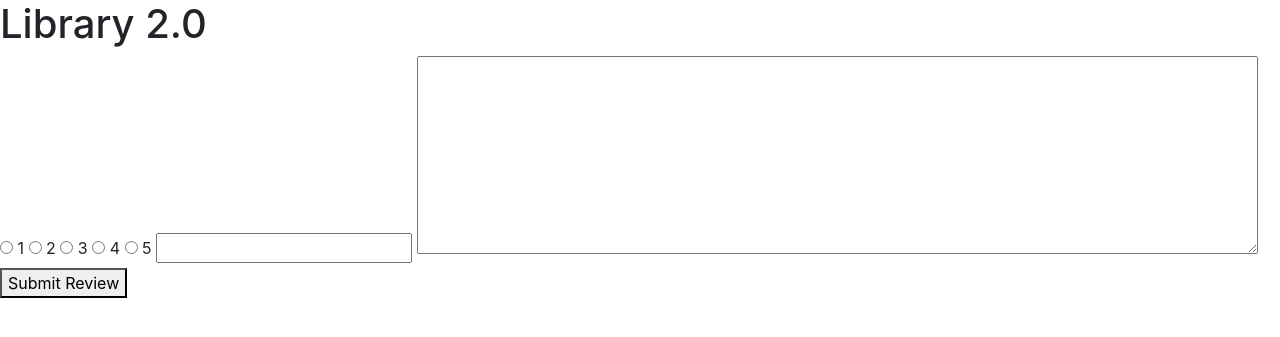
After one commit to AhmedNergal/project1, a Flask app: template templates/review.html in a window 1280 px wide. The commit adds this page. Shown: the top 337 px of the page. Run offline with Flask 2, Linux system fonts and the light colour scheme; the template is opened without the code that fills it, so the values that code supplies are empty; some libraries are stand-ins or nearby versions.

Commit message:
Implemented reviews

```diff
--- a/application.py
+++ b/application.py
@@ -94,10 +94,37 @@ def search():
 
         return render_template("results.html", results=results)
 
+# Book Route
+
 @app.route("/book/<int:book_id>")
 def book(book_id):
     book = db.execute("SELECT * FROM books WHERE id = :id", {"id" : book_id}).fetchone()
+    reviews = db.execute("SELECT * FROM reviews JOIN users ON reviews.user_id = users.id WHERE book_id = :book_id", {"book_id" : book_id}).fetchall()
     if book is None:
         return render_template("error.html", message="Such book doesn't exist!!!")
     else:
-        return render_template("book.html", book=book)
+        return render_template("book.html", book=book, reviews=reviews)
+
+# Review Routes
+
+@app.route("/book/<int:book_id>/review", methods=["GET", "POST"])
+def review(book_id):
+    book = db.execute("SELECT * FROM books WHERE id = :id", {"id" : book_id}).fetchone()
+    if 'username' in session:
+        username = session['username']
+        user_id = int(db.execute("SELECT id FROM users WHERE username = :username", {"username" : username}).fetchone()[0])
+        print('The user id is: ' + str(user_id))
+        if request.method == "GET":
+            return render_template("review.html", book=book)
+        elif request.method == "POST":
+            if db.execute("SELECT * FROM reviews WHERE user_id = :user_id AND book_id = :book_id",
+                    {"user_id" : user_id, "book_id" : book_id }).rowcount != 0:
+                    return render_template("error.html", message="You reviewed this book before!!!")
+            else:
+                rating = request.form.get("rating")
+                review_title = request.form.get("review_title")
+                review_body = request.form.get("review_body")
+                db.execute("INSERT INTO reviews (user_id, book_id, rating, review_title, review_body) VALUES (:user_id, :book_id, :rating, :review_title, :review_body)",
+                            {"user_id" : user_id, "book_id" : book_id, "rating" : rating, "review_title" : review_title, "review_body" : review_body})
+                db.commit()
+                return redirect("/", code=303)
--- /dev/null
+++ b/templates/review.html
@@ -0,0 +1,25 @@
+{% extends "layout.html" %}
+
+{% block title %}
+Review {{ book.title }}
+{% endblock %}
+
+{% block body %}
+
+<form action="{{ url_for('review', book_id=book.id) }}" method="post">
+  <input type="radio" name="rating" value="1" id=1>
+  <label for="1">1</label>
+  <input type="radio" name="rating" value="2" id=2>
+  <label for="2">2</label>
+  <input type="radio" name="rating" value="3" id=3>
+  <label for="3">3</label>
+  <input type="radio" name="rating" value="4" id=4>
+  <label for="4">4</label>
+  <input type="radio" name="rating" value="5" id=5>
+  <label for="5">5</label>
+  <input type="text" name="review_title">
+  <textarea name="review_body" rows="8" cols="80"></textarea>
+  <button>Submit Review</button>
+</form>
+
+{% endblock %}
```
Also changed, not shown: review.sql (added, +8 -0 lines), templates/book.html (+7 -1 lines), 2 other files.
